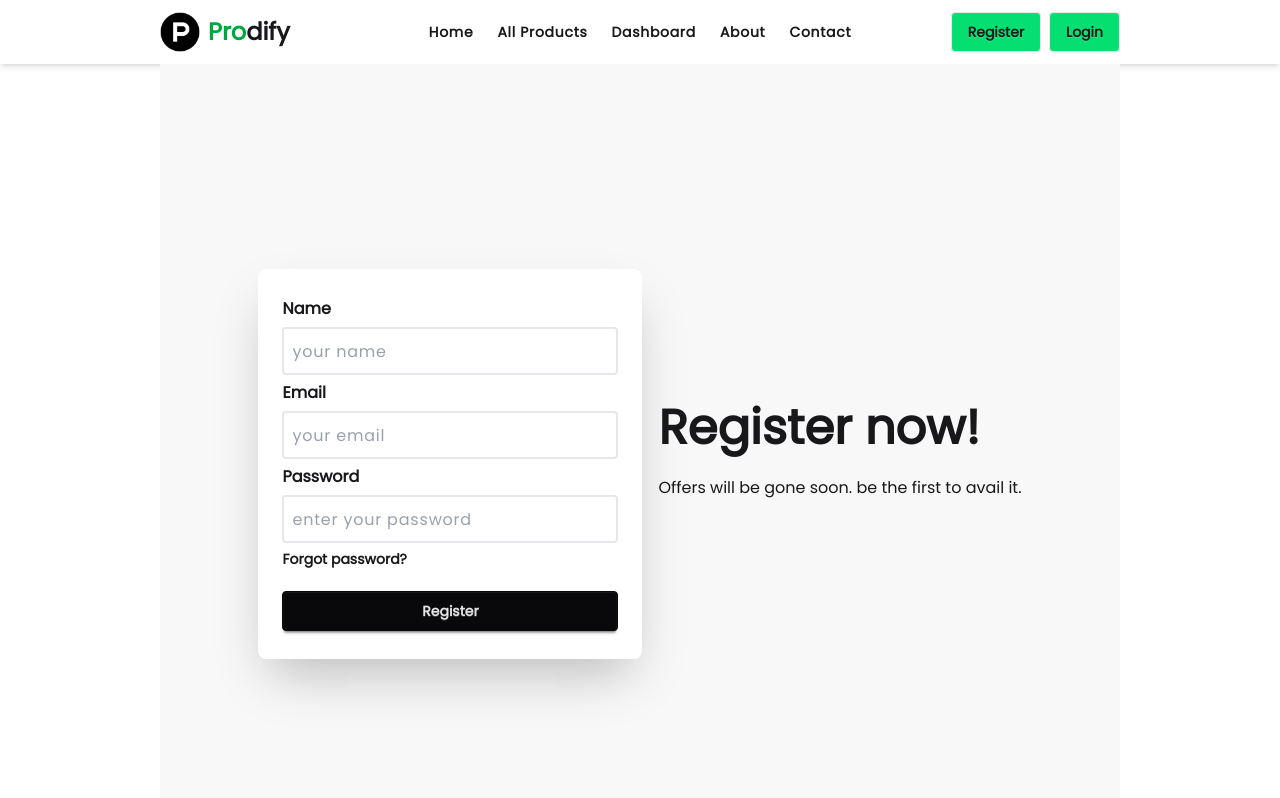
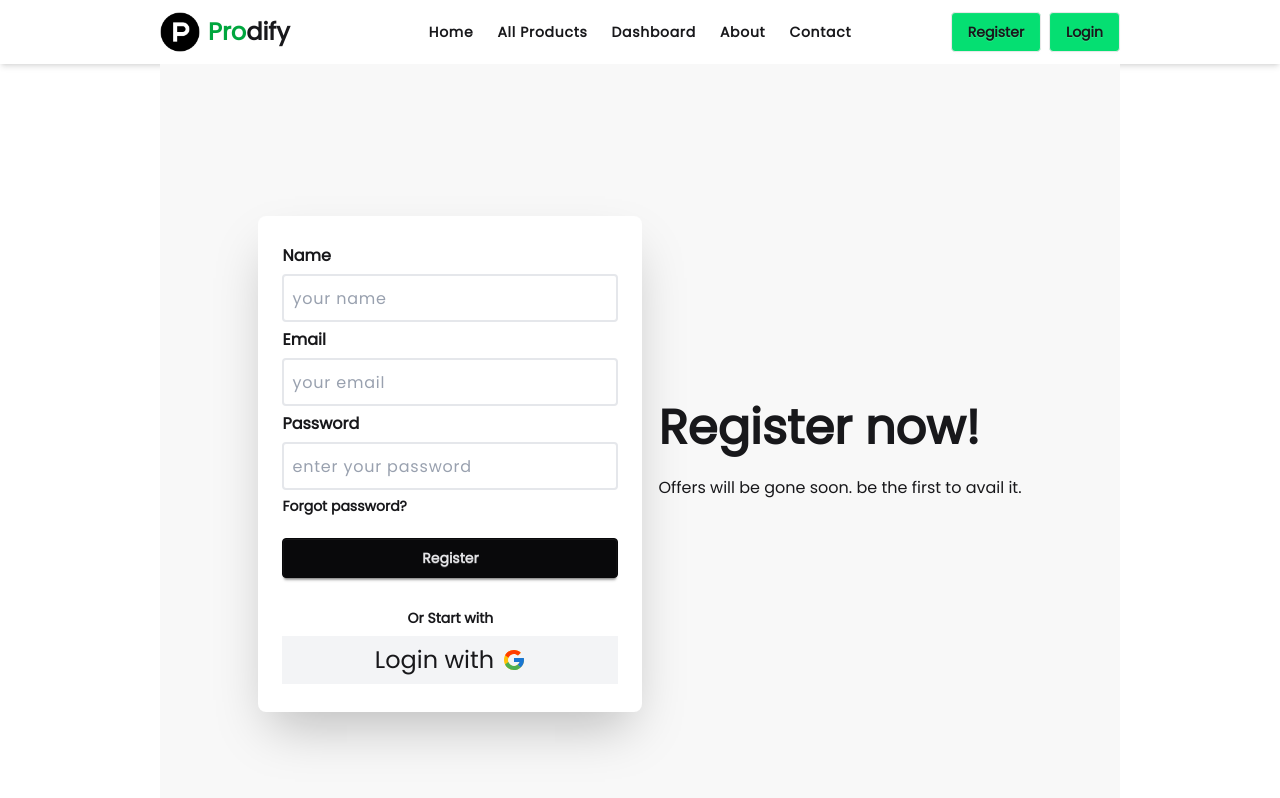
Before and after one commit to arafat-yasin-2413/prodify, a Next.js app: page /register in a window 1280 px wide. Shown: the top 798 px of the page. Built offline with nearby package versions, Linux system fonts and the light colour scheme; no server answers.

Commit message:
social login okay

```diff
--- a/src/app/layout.js
+++ b/src/app/layout.js
@@ -21,7 +21,7 @@ const poppins = Poppins({
 });
 
 export const metadata = {
-	title: "Create Next App",
+	title: "Prodify",
 	description: "Generated by create next app",
 };
 
--- a/src/app/login/components/SocialLogin.jsx
+++ b/src/app/login/components/SocialLogin.jsx
@@ -7,7 +7,7 @@ const SocialLogin = () => {
     const handleSocialLogin = async(providerName) =>{
         console.log("SOCIAL LOGIN : ", providerName);
 
-        const result = await signIn(providerName, {redirect: false})
+        const result = await signIn(providerName, {redirect: false , callbackUrl: "/"})
         console.log(result);
     }
 
--- a/src/app/register/components/RegisterForm.jsx
+++ b/src/app/register/components/RegisterForm.jsx
@@ -1,11 +1,10 @@
 "use client";
 import { registerUser } from "@/app/actions/auth/registerUser";
+import SocialLogin from "@/app/login/components/SocialLogin";
 import React, { useState } from "react";
 
 const RegisterForm = () => {
-
 	const [message, setMessage] = useState("");
-
 
 	const handleSubmit = async (e) => {
 		e.preventDefault();
@@ -17,11 +16,10 @@ const RegisterForm = () => {
 
 		const res = await registerUser({ name, email, password });
 
-        if(res.success) {
+		if (res.success) {
 			setMessage("Registration successfull");
 			form.reset();
-        }
-        else{
+		} else {
 			setMessage(" XX " + res.message);
 		}
 	};
@@ -55,6 +53,12 @@ const RegisterForm = () => {
 				</a>
 			</div>
 			<button className="btn btn-neutral mt-4">Register</button>
+
+			<div className="flex flex-col justify-center items-center mt-6">
+				<p className="text-sm font-semibold">Or Start with</p>
+
+				<SocialLogin></SocialLogin>
+			</div>
 		</form>
 	);
 };
```
Lines whose indentation alone changed are shown as unchanged.
